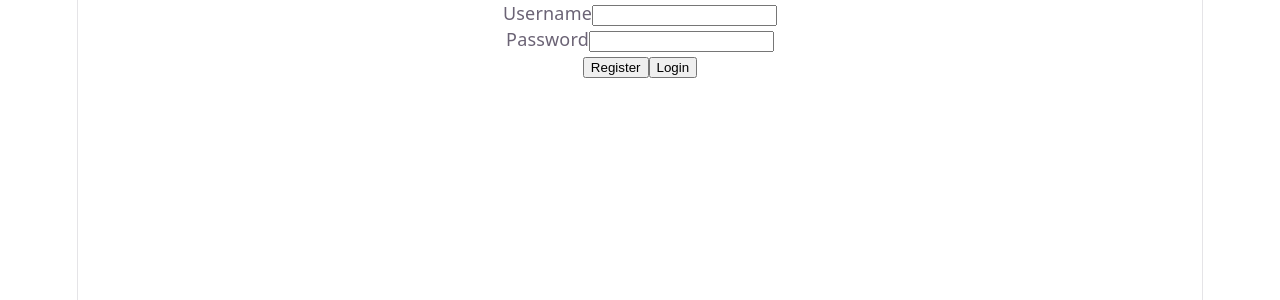
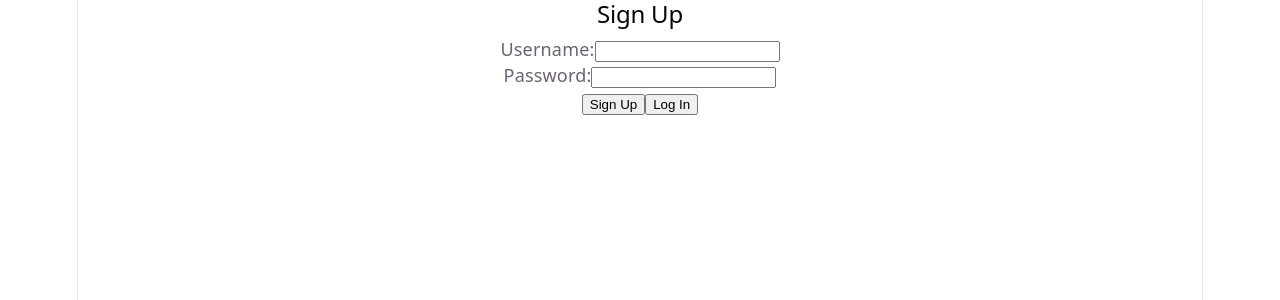
Before and after one commit to FrankCaoPers/PcPartsPicker, a React (Vite) app in the folder client/: page /signup in a window 1280 px wide. Shown: the top 300 px of the page. Built offline with nearby package versions, Linux system fonts and the light colour scheme.

Commit message:
Finish sign up

```diff
--- a/client/src/pages/Project/project.tsx
+++ b/client/src/pages/Project/project.tsx
@@ -1,5 +1,3 @@
-
-
 function project(){
 
 
--- a/client/src/pages/SignUp/signup.tsx
+++ b/client/src/pages/SignUp/signup.tsx
@@ -1,15 +1,17 @@
-// src/pages/SignUp/signup.tsx
 import { useState } from "react";
 import { useNavigate } from "react-router-dom";
 
 function SignUp() {
-    const [username, setUsername] = useState("")
-    const [password, setPassword] = useState("")
+    const [username, setUsername] = useState("");
+    const [password, setPassword] = useState("");
+    const [message, setMessage] = useState("");
     let navigate = useNavigate();
 
 
     const handleSubmit = async (event: React.SubmitEvent) => {
         event.preventDefault();
+        setMessage("");
+        try {
             const response = await fetch(`${import.meta.env.VITE_API_URL}/api/signup`, {
                 method: 'POST',
                 headers: {
@@ -18,39 +20,65 @@ function SignUp() {
                 },
                 body: JSON.stringify({username, password})
             })
+
+            const data = await response.json();
+
+            if (response.ok) {
+                    setMessage("Sign up successful!");
+                    setUsername('');
+                    setPassword('');
+                } else {
+                    setMessage(data.message || "Sign up failed. Please try again.");
+                }
+        } catch (err) {
+            console.error("Network error:", err);
+            setMessage("Cannot connect to server. Is the backend running?");
+        }
     }
 
     const routeChange = () => {
-        let signInPage = '/signin';
-        navigate(signInPage);
+        let loginPage = '/login';
+        navigate(loginPage);
     }
 
+    const messageClass = message.includes('successful') ? 'message-success' : 'message-error';
+
     return (
-        <form onSubmit={handleSubmit}>
-            <div>
-                <label htmlFor="username">Username</label>
+        <div className="auth-container">
+            <h2>Sign Up</h2>
+            <form onSubmit={handleSubmit} className="auth-form">
+                <div className="form-group">
+                    <label htmlFor="username">Username:</label>
                     <input
                         id="username"
-                    name="username"
                         type="text"
                         value={username}
                         onChange={(e) => setUsername(e.target.value)}
+                        required
                     />
                 </div>
-
-            <div>
-                <label htmlFor="password">Password</label>
+                <div className="form-group">
+                    <label htmlFor="password">Password:</label>
                     <input
                         id="password"
-                    name="password"
                         type="password"
                         value={password}
                         onChange={(e) => setPassword(e.target.value)}
+                        required
                     />
                 </div>
-            <button type="submit">Register</button>
-            <button onClick={routeChange}>Login</button>
+                <div className="form-actions">
+                    <button type="submit" className="btn-submit">Sign Up</button>
+                    <button type="button" onClick={routeChange} className="btn-link">Log In</button>
+                </div>
             </form>
-    )
+
+            {message && (
+                <p className={`status-message ${messageClass}`}>
+                    {message}
+                </p>
+            )}
+        </div>
+    );
 }
 export default SignUp;
```
Also changed, not shown: client/src/routes.tsx (+9 -2 lines), 1 other file (tests, documents, lock files or other folders). Lines whose indentation alone changed are shown as unchanged.
